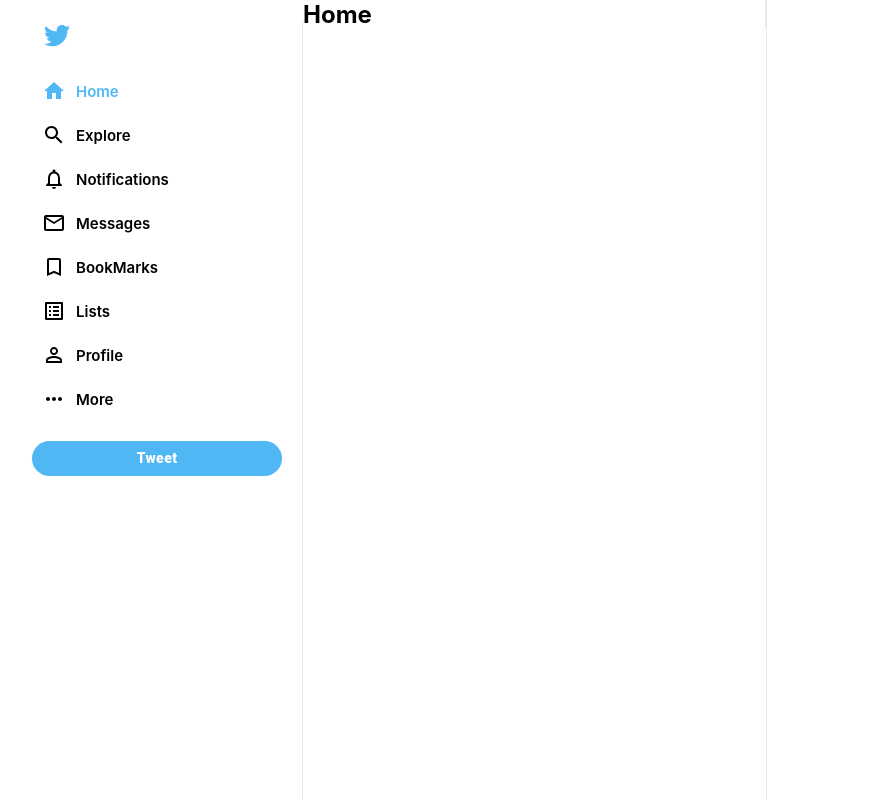
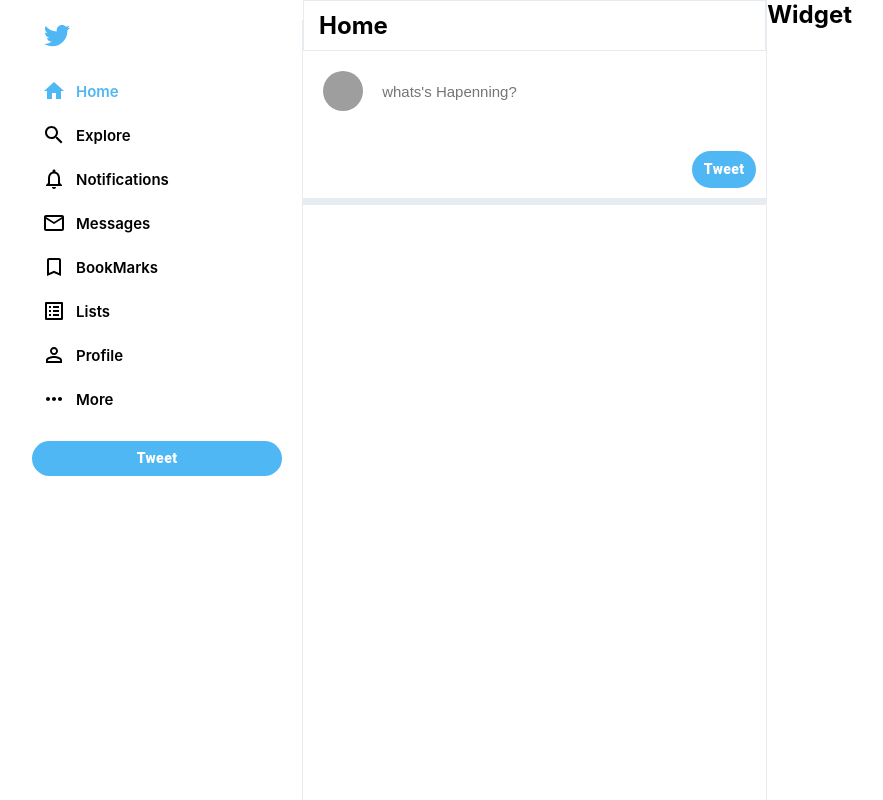
Before and after one commit to 7flash-pi/react, a React (Create React App) app in the folder twitter-clone/: page / in a window 1280 px wide. Shown: the whole page, without its empty margins (28-911 px from the left). Built offline with nearby package versions, Linux system fonts and the light colour scheme; grey boxes are pictures that could not be loaded.

Commit message:
gettin spicy

```diff
--- a/twitter-clone/src/App.js
+++ b/twitter-clone/src/App.js
@@ -2,12 +2,14 @@ import React from 'react';
 import './App.css';
 import Sidebar from './components/Sidebar';
 import Feed from './components/Feed';
+import Widget from './components/Widget';
 
 function App() {
   return (
     <div className="app">
       <Sidebar />
       <Feed />
+      <Widget />
     </div>
   );
 }
--- a/twitter-clone/src/components/Feed.js
+++ b/twitter-clone/src/components/Feed.js
@@ -1,5 +1,7 @@
 import React from 'react';
-import "../styles/feed.css"
+import "../styles/feed.css";
+import TweetBox from './TweetBox';
+
 
 const Feed = () => {
   return (
@@ -7,6 +9,7 @@ const Feed = () => {
       <div className="feed_header">
         <h2>Home</h2>
       </div>
+      <TweetBox />
     </div>
   )
 }
--- /dev/null
+++ b/twitter-clone/src/components/TweetBox.js
@@ -0,0 +1,20 @@
+import React from 'react';
+import '../styles/tweetbox.css'
+import { Avatar,Button } from '@mui/material';
+
+const TweetBox = () => {
+  return (
+    <div className='tweetbox'>
+      <form >
+        <div className="tweetbox__input">
+            <Avatar src="https://encrypted-tbn0.gstatic.com/images?q=tbn:ANd9GcTgI432NVuvy_67OPXUVhtUBMA83m2cS-m5-Q&usqp=CAU" />
+            <input type="text" placeholder=" whats's Hapenning? " />
+            {/*<input type="text" placeholder='Enter image url' /> */}
+        </div>
+        <Button className='tweetbox__Btn'>Tweet</Button>
+      </form>
+    </div>
+  )
+}
+
+export default TweetBox
--- /dev/null
+++ b/twitter-clone/src/components/Widget.js
@@ -0,0 +1,12 @@
+import React from 'react';
+import '../styles/Widget.css'
+
+const Widget = () => {
+  return (
+    <div className='widget'>
+      <h2>Widget</h2>
+    </div>
+  )
+}
+
+export default Widget
--- /dev/null
+++ b/twitter-clone/src/styles/Widget.css
@@ -0,0 +1,3 @@
+.widget{
+    flex: 0.3;
+}
--- a/twitter-clone/src/styles/feed.css
+++ b/twitter-clone/src/styles/feed.css
@@ -1,3 +1,8 @@
+.feed::-webkit-scrollbar{
+    display: none;
+}
+
+
 .feed{
     flex: 0.4;
     border-right: 1px solid var(--twitter-background);
@@ -11,5 +16,6 @@
     top: 0;
     background-color: white;
     z-index: 100;
-    border-right: 1px solid var(--twitter-background);
+    border: 1px solid var(--twitter-background);
+    padding: 10px 15px;
 }
--- /dev/null
+++ b/twitter-clone/src/styles/tweetbox.css
@@ -0,0 +1,30 @@
+.tweetbox{
+    padding-bottom: 10px;
+    border-bottom: 7px solid var(--twitter-background);
+    padding-right: 10px;
+}
+
+.tweetbox__input{
+    display: flex;
+    padding: 20px;
+
+}
+.tweetbox__input > input{
+    flex: 1;
+    margin-left: 15px;
+    font-size: 15px;
+    border: none;
+
+}
+.tweetbox__Btn{
+    display: flex !important;
+    background-color: var(--twitter-color) !important;
+    border: none !important;
+    color: white !important;
+    font-weight: 900 !important;
+    text-transform: inherit !important;
+    margin-top: 20px !important;
+    border-radius: 20px !important;
+    margin-left: auto !important;
+
+}
```
